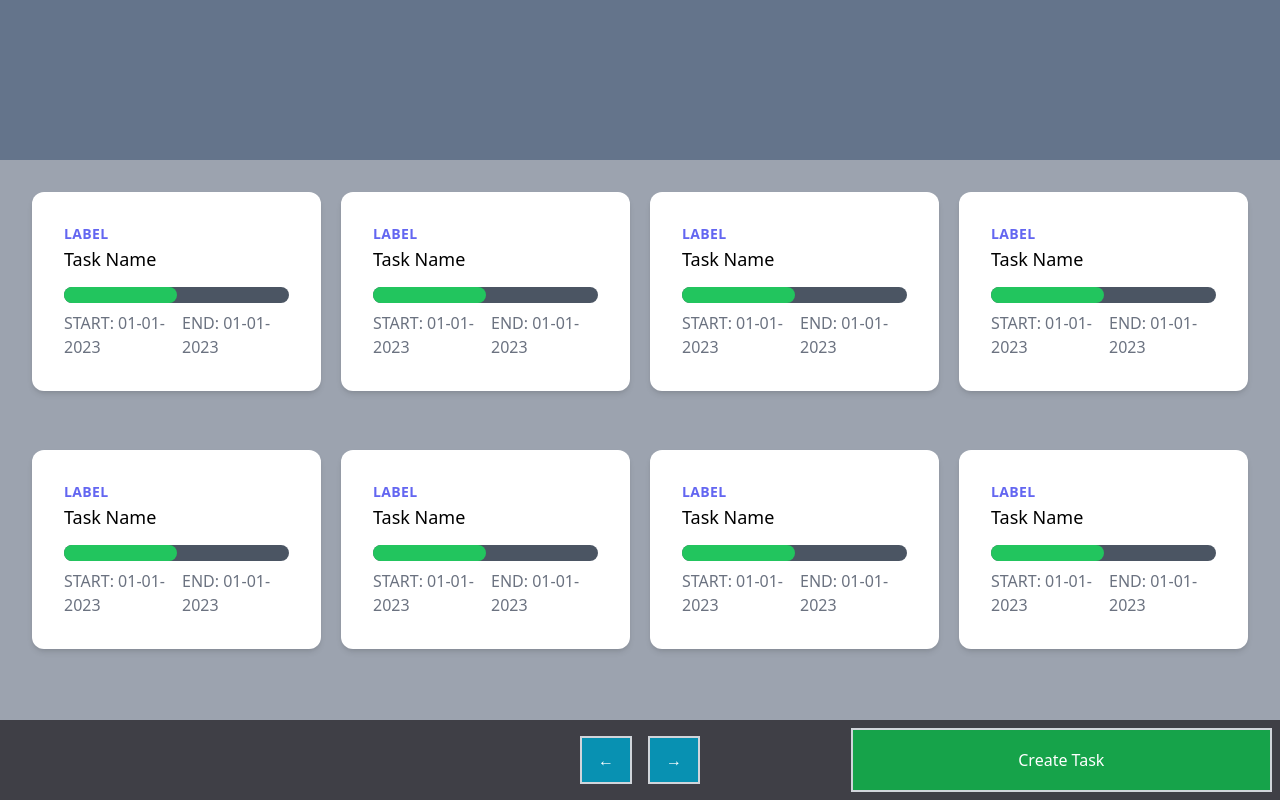
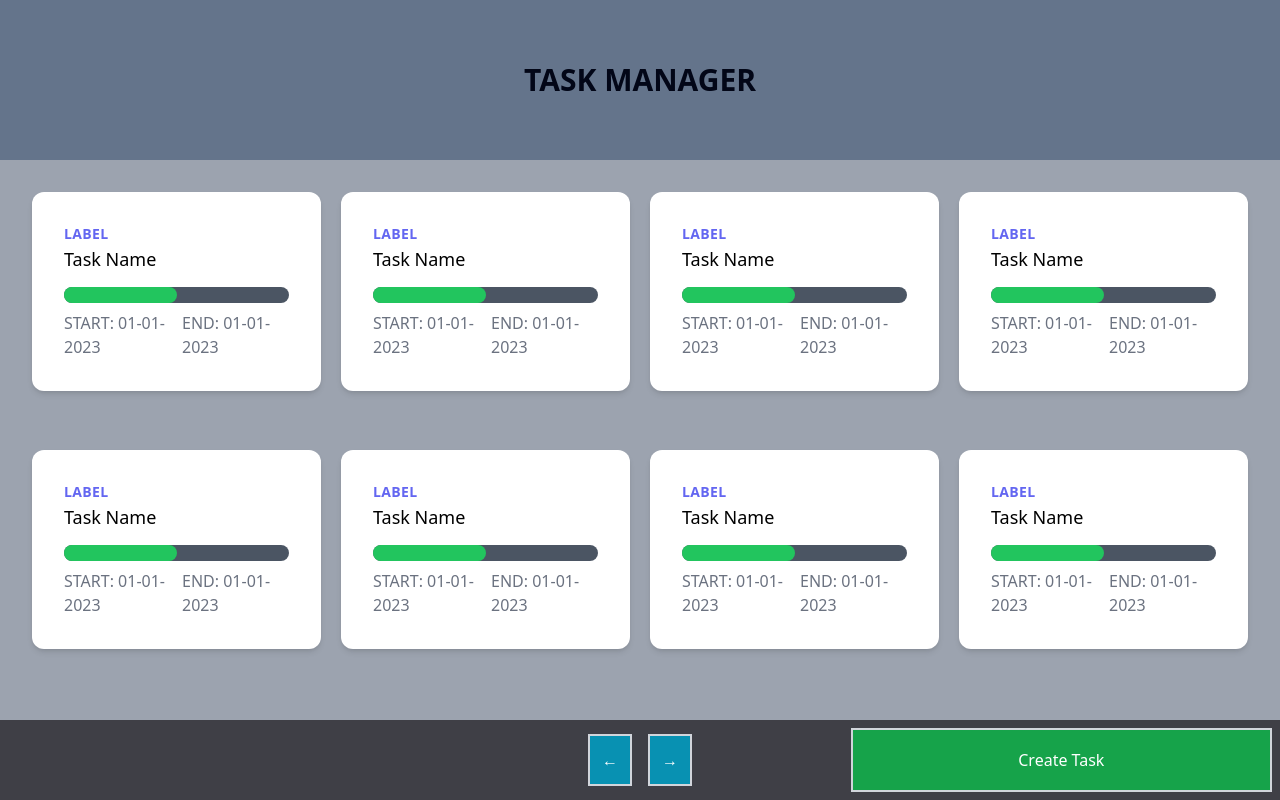
Before and after one commit to ikke6992/specops, a React (Vite) app in the folder frontend/: page / in a window 1280 px wide. Built offline with nearby package versions, Linux system fonts and the light colour scheme.

Commit message:
Simple Header

```diff
--- a/frontend/src/components/supervisor-task-management/SupervisorTaskManagement.tsx
+++ b/frontend/src/components/supervisor-task-management/SupervisorTaskManagement.tsx
@@ -4,7 +4,14 @@ const SupervisorTaskManagement = () => {
   return (
     <main className="h-screen">
       {/* Search & Filter Section */}
-      <section className="bg-slate-500" style={{ height: "20%" }}></section>
+      <section
+        className="bg-slate-500 flex flex-row justify-center items-center"
+        style={{ height: "20%" }}
+      >
+        <h1 className="text-3xl text-slate-950 font-black uppercase">
+          Task Manager
+        </h1>
+      </section>
       {/* Task List Section */}
       <section
         className="p-8 bg-gray-400 grid grid-cols-4 grid-rows-2 gap-5"
@@ -25,11 +32,11 @@ const SupervisorTaskManagement = () => {
         style={{ height: "10%" }}
       >
         <div></div>
-        <div className="p-2 flex flex-row justify-center content-center">
-          <button className="pr-4 pl-4 bg-cyan-600 hover:bg-cyan-300 border-gray-300 border-2 text-white">
+        <div className="p-2 flex flex-row justify-center items-center">
+          <button className="p-3 bg-cyan-600 hover:bg-cyan-300 border-gray-300 border-2 text-white">
             ←
           </button>
-          <button className="ml-4 pr-4 pl-4 bg-cyan-600 hover:bg-cyan-300 border-gray-300 border-2 text-white">
+          <button className="ml-4 p-3 bg-cyan-600 hover:bg-cyan-300 border-gray-300 border-2 text-white">
             →
           </button>
         </div>
```
